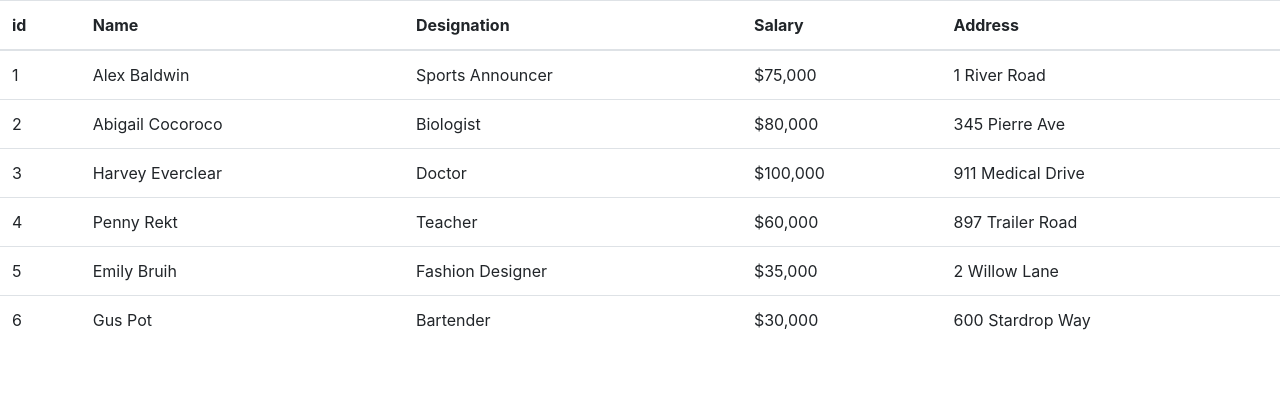
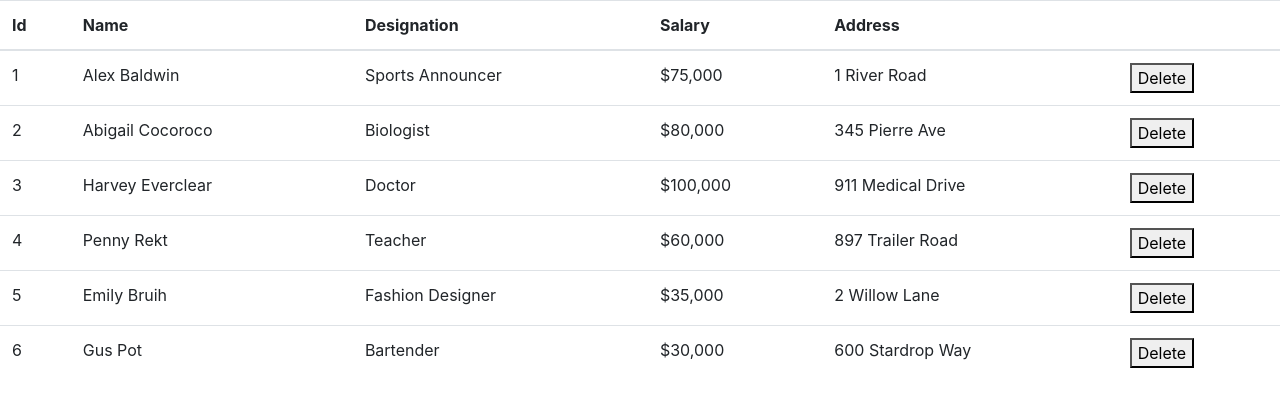
Before and after one commit to ctb116/ilink-excerise, a React (Create React App) app: page / in a window 1280 px wide. Shown: the top 406 px of the page. Built offline with nearby package versions, Linux system fonts and the light colour scheme.

Commit message:
refactor EmployeeTable component to use react hooks

```diff
--- a/src/components/Employee.jsx
+++ b/src/components/Employee.jsx
@@ -9,6 +9,11 @@ const Employee = props => {
         <td>{props.employee.designation}</td>
         <td>{props.employee.salary}</td>
         <td>{props.employee.address}</td>
+        <td>
+          <button onClick={() => props.onDeleteEmployee(props.employee.id)}>
+            Delete
+          </button>
+        </td>
       </tr>
     </React.Fragment>
   );
--- a/src/components/EmployeeTable.jsx
+++ b/src/components/EmployeeTable.jsx
@@ -1,32 +1,42 @@
-import React, { Component } from "react";
+import React, { useState } from "react";
 import { Table } from "reactstrap";
 import { getEmployees } from "../services/fakeEmployeeService";
 import Employee from "./Employee";
 
-class EmployeeTable extends Component {
-  state = { employees: getEmployees() };
-  render() {
+function EmployeeTable() {
+  const [employees, setEmployees] = useState(getEmployees());
+
+  const handleDeleteEmployee = id => {
+    console.log("delete" + id);
+    const deleteEmployee = employees.filter(obj => obj.id !== id);
+    setEmployees(deleteEmployee);
+  };
+
   return (
-      <div>
+    <React.Fragment>
       <Table hover>
         <thead>
           <tr>
-              <th>id</th>
+            <th>Id</th>
             <th>Name</th>
             <th>Designation</th>
             <th>Salary</th>
             <th>Address</th>
+            <th> </th>
           </tr>
         </thead>
         <tbody>
-            {this.state.employees.map(employee => (
-              <Employee key={employee.id} employee={employee} />
+          {employees.map(employee => (
+            <Employee
+              key={employee.id}
+              employee={employee}
+              onDeleteEmployee={handleDeleteEmployee}
+            />
           ))}
         </tbody>
       </Table>
-      </div>
+    </React.Fragment>
   );
-  }
 }
 
 export default EmployeeTable;
```
Lines whose indentation alone changed are shown as unchanged.
